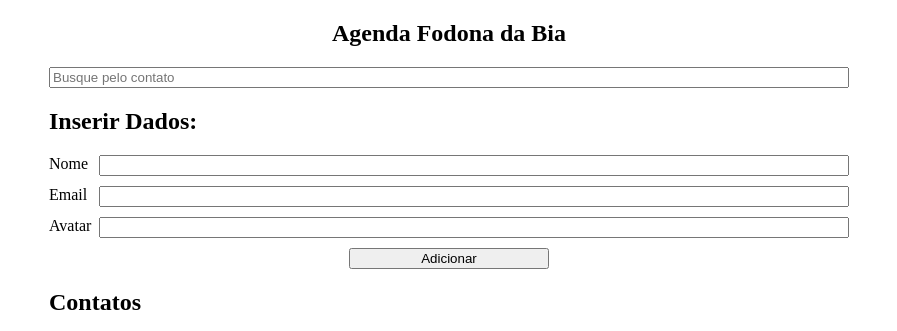
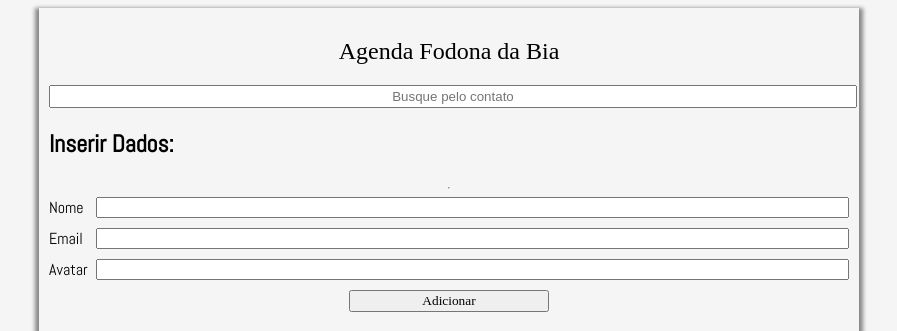
Before and after one commit to beatrizperez1914/AgendaWeb, a plain HTML site: page index.html in a window 1280 px wide. Shown: the top 331 px of the page, without its empty margins (191-1088 px from the left). Drawn offline with Linux system fonts and the light colour scheme; some icons are missing; a web font is replaced by a local one.

Commit message:
Alteração de layout e fontes

```diff
--- a/index.css
+++ b/index.css
@@ -1,11 +1,25 @@
+@import url('https://fonts.googleapis.com/css?family=Abel');
+@import url('https://fonts.google.com/specimen/Quicksand?sidebar.open=true&selection.family=Quicksand');
+@import url('https://fonts.googleapis.com/css2? family = Baloo + Da + 2: wght @ 400; 500; 600 & family = Josefin + Slab: ital, wght @ 0,100; 0,400; 1.300; 1.400 & family = Mulish: wght @ 200 & display = swap ');
 
+body{
+   background-color: #f5f5f5;
 
+}
 .container{
-
     height: 100%;
     width: 100%;
     max-width: 800px; /* a largura maxima permitida */
     margin: auto;
+    box-shadow: 0px 4px 4px 4px #888888;
+    padding: 10px;
+
+}
+.container>h2{
+    text-align: center;
+    font-family: 'Quicksand';
+    font-weight: 200;
+
 }
 
 section{
@@ -14,9 +28,7 @@ section{
     flex-direction: column;
 }
 
-.container>h2{
-    text-align: center;
-}
+
 
 #form{
     display: flex;
@@ -29,16 +41,24 @@ section{
     width: 100%;
     margin-bottom: 10px;
 }
+
+#sec-form, #sec-listContato>h2{
+    font-family: 'Abel';
+    margin-bottom: 2px;
+
+}
 label{
     width: 50px;
 }
 .form-group>input{
-    flex-grow: 1;
+    width: 100%;
 }
+
 
 button{
     align-self: center;
     width: 200px;
+    font-family: 'Quicksand';
 }
 
 th,td{
@@ -97,6 +117,15 @@ th,td{
     background-color: rgba(180, 241, 241);
 }
 
+#sec-pesq>input{
+    width: 100%;
+    text-align: center;
+    height: 17px;
+
+}
+
+
+
 @media(max-width:468px){
     #lista-contato{
         justify-content: center;
--- a/index.html
+++ b/index.html
@@ -5,7 +5,7 @@
     <meta charset="UTF-8">
     <meta name="viewport" content="width=device-width, initial-scale=1.0">
     <link rel="stylesheet" href="index.css">
-    <link href="//netdna.bootstrapcdn.com/twitter-bootstrap/2.3.2/css/bootstrap-combined.no-icons.min.css" rel="stylesheet">
+    <!-- <link href="//netdna.bootstrapcdn.com/twitter-bootstrap/2.3.2/css/bootstrap-combined.no-icons.min.css" rel="stylesheet"> -->
     <link href="//netdna.bootstrapcdn.com/font-awesome/3.2.1/css/font-awesome.css" rel="stylesheet">
     <title>Agenda Web</title>
 </head>
@@ -20,6 +20,7 @@
 
         <section id="sec-form">
             <h2>Inserir Dados:</h2>
+            <hr>
             <form action="" id="form">
                 <div class="form-group">
                     <label>Nome</label>
@@ -41,6 +42,7 @@
 
         <section id="sec-listContato">
             <h2>Contatos</h2>
+            <hr>
             <ul id="lista-contato">
                 <li class="card">
                     <button class="card-edit-butt">
```
Also changed, not shown: imagens/agenda.jpg (added).
